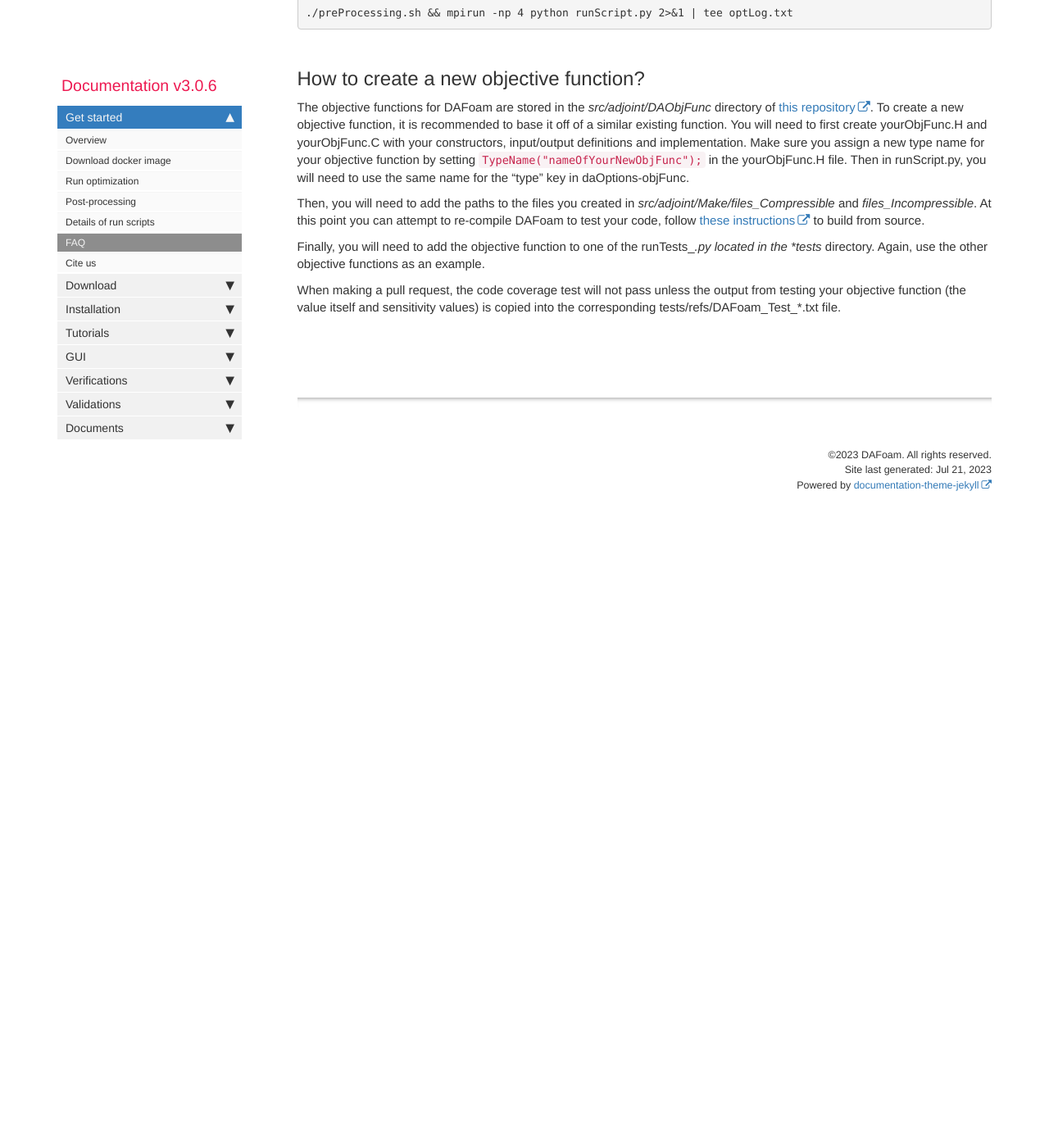
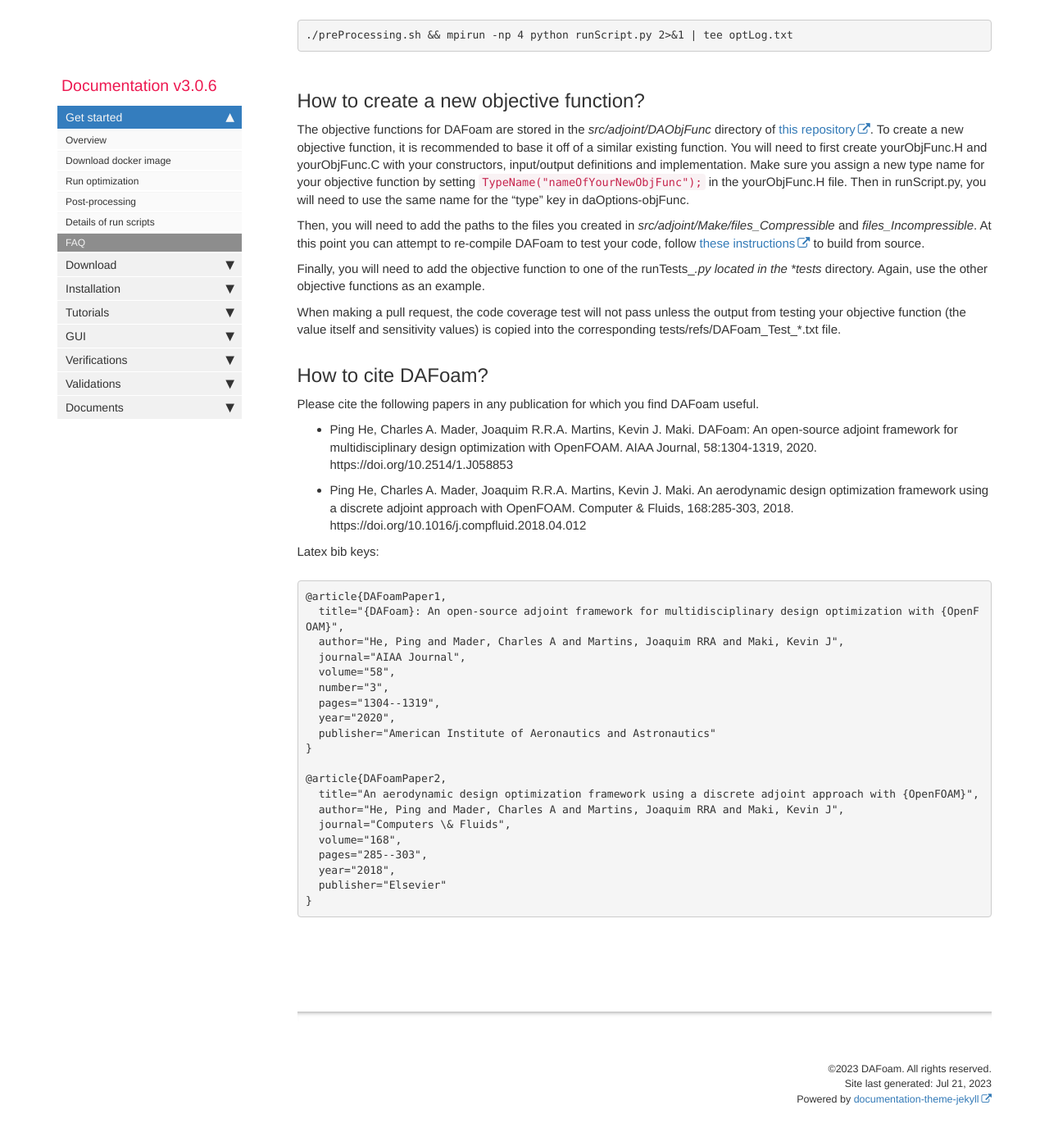
Before and after one commit to DAFoam/DAFoam.github.io, a Jekyll site: the page built from pages/mydoc/mydoc_get_started_faq.md, in a window 1280 px wide and 1400 px high, scrolled down 7776 px. Shown: the top 1387 px of the window at 82% size. Built offline with Jekyll 4.4.1, drawn with Linux system fonts in a browser that asks for light colours; comment, search, counter and statistics services are not loaded; before the commit the page ends 8428 px from its top, so only the background shows below that.

Commit message:
content update

```diff
--- a/_data/sidebars/mydoc_sidebar.yml
+++ b/_data/sidebars/mydoc_sidebar.yml
@@ -46,10 +46,6 @@ entries:
 
     - title: FAQ
       url: /mydoc_get_started_faq.html
-      output: web, pdf
-
-    - title: Cite us
-      url: /mydoc_get_started_cite_us.html
       output: web, pdf
 
   - title: Download
--- a/pages/mydoc/mydoc_get_started_faq.md
+++ b/pages/mydoc/mydoc_get_started_faq.md
@@ -219,4 +219,37 @@ Finally, you will need to add the objective function to one of the runTests_*.py
 
 When making a pull request, the code coverage test will not pass unless the output from testing your objective function (the value itself and sensitivity values) is copied into the corresponding tests/refs/DAFoam_Test_*.txt file.
 
+## How to cite DAFoam?
+
+Please cite the following papers in any publication for which you find DAFoam useful.
+
+- Ping He, Charles A. Mader, Joaquim R.R.A. Martins, Kevin J. Maki. DAFoam: An open-source adjoint framework for multidisciplinary design optimization with OpenFOAM. AIAA Journal, 58:1304-1319, 2020. https://doi.org/10.2514/1.J058853
+
+- Ping He, Charles A. Mader, Joaquim R.R.A. Martins, Kevin J. Maki. An aerodynamic design optimization framework using a discrete adjoint approach with OpenFOAM. Computer & Fluids, 168:285-303, 2018. https://doi.org/10.1016/j.compfluid.2018.04.012
+
+Latex bib keys:
+
+<pre>
+@article{DAFoamPaper1,
+  title="{DAFoam}: An open-source adjoint framework for multidisciplinary design optimization with {OpenFOAM}",
+  author="He, Ping and Mader, Charles A and Martins, Joaquim RRA and Maki, Kevin J",
+  journal="AIAA Journal",
+  volume="58",
+  number="3",
+  pages="1304--1319",
+  year="2020",
+  publisher="American Institute of Aeronautics and Astronautics"
+}
+
+@article{DAFoamPaper2,
+  title="An aerodynamic design optimization framework using a discrete adjoint approach with {OpenFOAM}",
+  author="He, Ping and Mader, Charles A and Martins, Joaquim RRA and Maki, Kevin J",
+  journal="Computers \& Fluids",
+  volume="168",
+  pages="285--303",
+  year="2018",
+  publisher="Elsevier"
+}
+</pre>
+
 {% include links.html %}
```
Also changed, not shown: pages/mydoc/mydoc_get_started_cite_us.md (deleted, +0 -42 lines).
